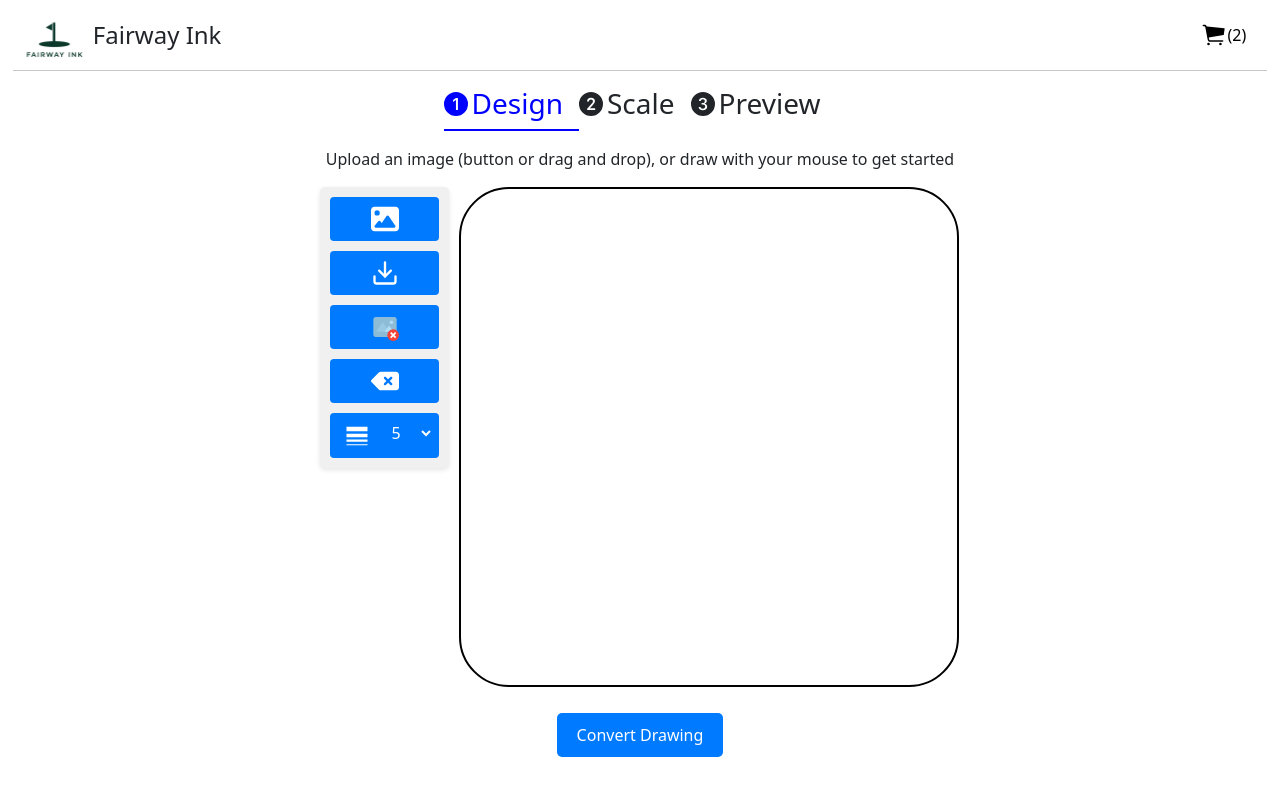
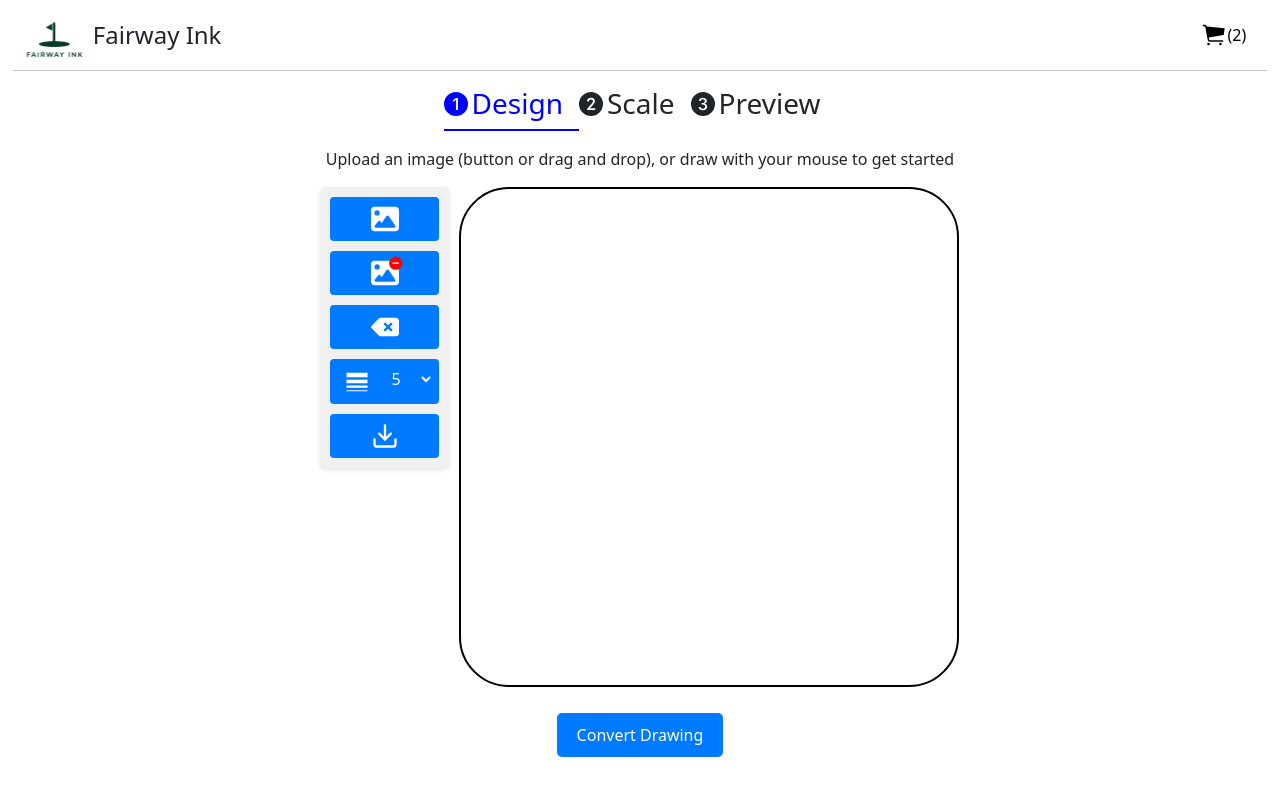
Before and after one commit to Ocamp09/fairway-ink-api, a React (Vite) app in the folder ui/: page / in a window 1280 px wide. Shown: the top 796 px of the page. Built offline with nearby package versions, Linux system fonts and the light colour scheme.

Commit message:
create remove image icon

```diff
--- /dev/null
+++ b/ui/src/components/Image_Drawing/RemoveImage.css
@@ -0,0 +1,16 @@
+.remove-img {
+  display: inline-flex;
+  align-items: center;
+  justify-content: center;
+  position: relative;
+}
+
+.img-back {
+  position: relative;
+}
+
+.img-front {
+  position: absolute;
+  right: 0%;
+  transform: translate(30%, -45%);
+}
--- /dev/null
+++ b/ui/src/components/Image_Drawing/RemoveImage.jsx
@@ -0,0 +1,18 @@
+import { FaImage } from "react-icons/fa6";
+import { MdRemoveCircle } from "react-icons/md";
+import "./RemoveImage.css";
+
+const RemoveImage = () => {
+  return (
+    <div className="remove-img">
+      <div className="img-back">
+        <FaImage size={28} />
+      </div>
+      <div className="img-front">
+        <MdRemoveCircle fill="red" size={16} />
+      </div>
+    </div>
+  );
+};
+
+export default RemoveImage;
--- a/ui/src/components/Image_Drawing/Toolbar.jsx
+++ b/ui/src/components/Image_Drawing/Toolbar.jsx
@@ -2,9 +2,9 @@ import "./Toolbar.css";
 import QuantityDropdown from "../Preview/QuantityDropdown";
 import FileUpload from "./FileUpload";
 import { FiDownload } from "react-icons/fi";
-import { FcRemoveImage } from "react-icons/fc";
 import { FaDeleteLeft } from "react-icons/fa6";
 import { MdLineWeight } from "react-icons/md";
+import RemoveImage from "./RemoveImage";
 
 const Toolbar = ({
   setPaths,
@@ -79,11 +79,8 @@ const Toolbar = ({
         <button onClick={handleZoomOut}>Zoom Out</button>
         <button onClick={handleUndo}>Undo</button> */}
         <FileUpload imageUrl={imageUrl} setImageUrl={setImageUrl} />
-        <button onClick={saveCanvas}>
-          <FiDownload size={iconSize} />
-        </button>
         <button onClick={handleRemoveImage}>
-          <FcRemoveImage size={iconSize} />
+          <RemoveImage />
         </button>
         <button onClick={handleClear}>
           <FaDeleteLeft size={iconSize} />
@@ -95,6 +92,9 @@ const Toolbar = ({
           quantity={lineWidth}
           setQuantity={setLineWidth}
         />
+        <button onClick={saveCanvas}>
+          <FiDownload size={iconSize} />
+        </button>
       </div>
     </>
   );
```
